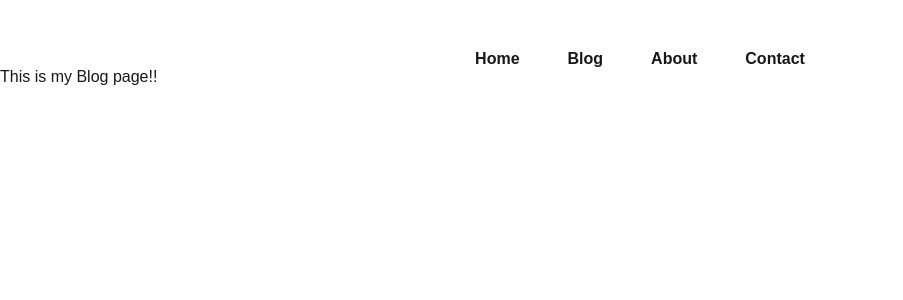
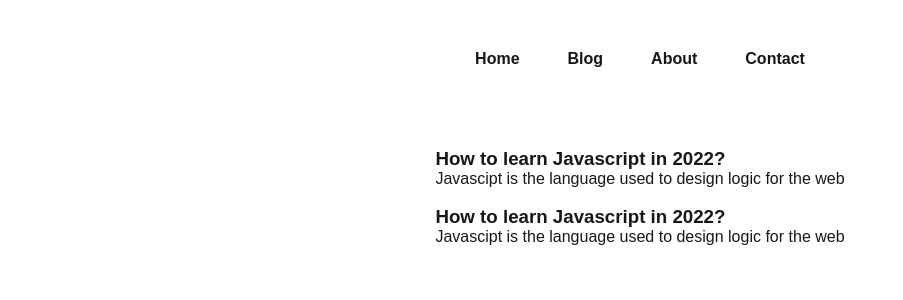
Before and after one commit to Shubhra7/NextJs_All, a Next.js app in the folder blog-hunt/: page /blog in a window 1280 px wide. Shown: the top 300 px of the page, without its empty margins (0-903 px from the left). Built offline with nearby package versions, Linux system fonts and the light colour scheme.

Commit message:
Add Blog and BlogPost styling; implement layout and dynamic content

```diff
--- /dev/null
+++ b/blog-hunt/src/app/blog/Blog.module.css
@@ -0,0 +1,23 @@
+.main {
+    min-height: 100vh;
+    flex: 1;
+    display: flex;
+    flex-direction: column;
+    justify-content: center;
+    align-items: center;
+    justify-content: flex-start;
+    /* gap: 20px; */
+    grid-row-start: 2;
+    padding-top: 3rem;
+}
+
+.blogItemh3{
+    cursor: pointer;
+}
+
+.container {
+  width: 100%;
+  max-width: 960px;
+  margin: 0 auto;
+  padding: 2rem;
+}
--- a/blog-hunt/src/app/blog/page.js
+++ b/blog-hunt/src/app/blog/page.js
@@ -1,6 +1,23 @@
+import styles from './Blog.module.css';
+import Link from 'next/link';
+
 const page = () => {
   return (
-    <div>This is my Blog page!!</div>
+     <div className={styles.container}>
+      <main className={styles.main}>
+        <div>
+          <Link href={'/blogpost/learn-javascript'}>
+          <h3 className={styles.blogItemh3}>How to learn Javascript in 2022?</h3></Link>
+          <p>Javascipt is the language used to design logic for the web</p>
+        </div>
+        <br/>
+        <div className="blogItem">
+          <h3>How to learn Javascript in 2022?</h3>
+          <p>Javascipt is the language used to design logic for the web</p>
+        </div>
+      </main>
+     </div>
+
   )
 }
 export default page
--- /dev/null
+++ b/blog-hunt/src/app/blogpost/BlogPost.module.css
@@ -0,0 +1,26 @@
+.main {
+    min-height: 100vh;
+    flex: 1;
+    display: flex;
+    flex-direction: column;
+    justify-content: center;
+    align-items: center;
+    justify-content: flex-start;
+    /* gap: 20px; */
+    grid-row-start: 2;
+    padding-top: 3rem;
+}
+
+.hrLine {
+  width: 80%;
+  border: none;
+  border-top: 1px solid #ccc;
+  margin: 1rem 0;
+}
+
+.container {
+  width: 100%;
+  max-width: 960px;
+  margin: 0 auto;
+  padding: 2rem;
+}
```
Also changed, not shown: blog-hunt/src/app/blogpost/[slug]/page.js (+11 -4 lines).
